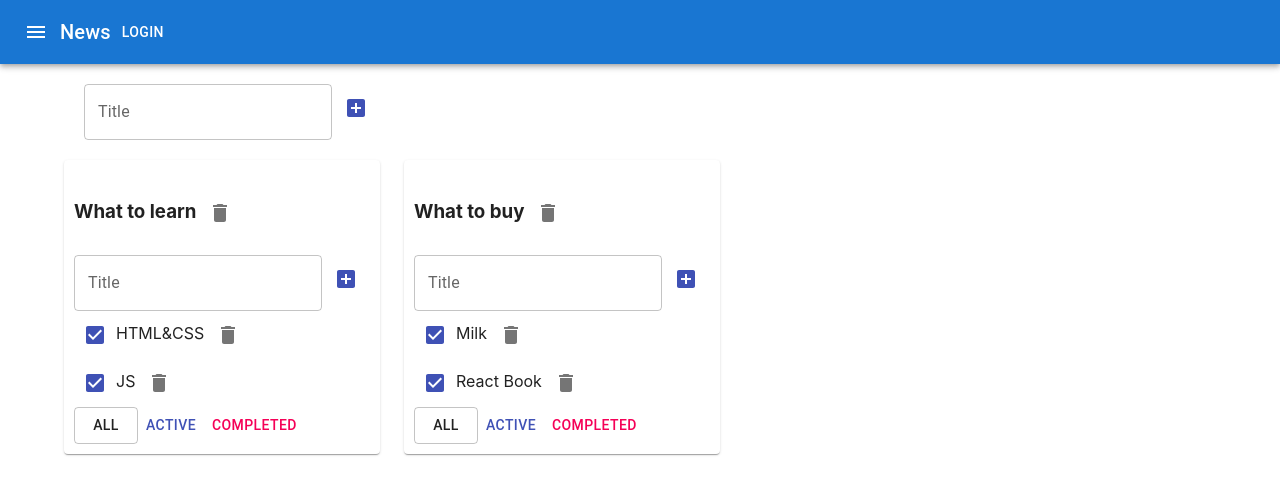
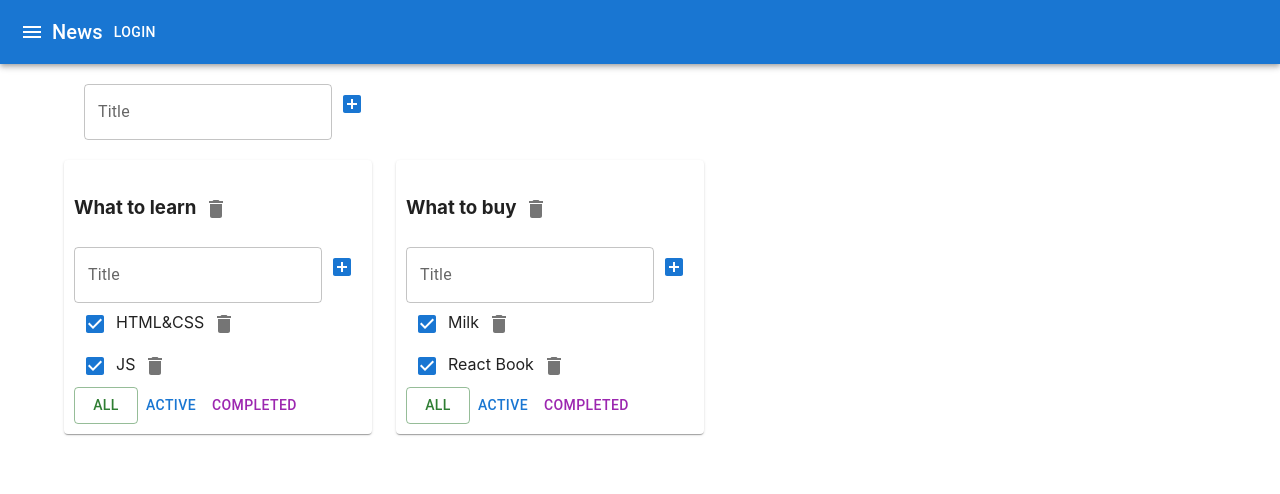
Before and after one commit to Pavel-SS/ToDo-list-Samurai-, a React (Create React App) app: page / in a window 1280 px wide. Shown: the top 494 px of the page. Built offline with nearby package versions, Linux system fonts and the light colour scheme.

Commit message:
Update Todolist.tsx

```diff
--- a/src/Todolist.tsx
+++ b/src/Todolist.tsx
@@ -2,8 +2,8 @@ import React, {ChangeEvent} from 'react';
 import {FilterValuesType} from './App';
 import {AddItemForm} from './AddItemForm';
 import {EditableSpan} from './EditableSpan';
-import {Button, Checkbox, IconButton} from '@material-ui/core';
-import {Delete} from '@material-ui/icons';
+import {Button, Checkbox, IconButton} from '@mui/material';
+import {Delete} from '@mui/icons-material';
 
 export type TaskType = {
     id: string
@@ -79,7 +79,7 @@ export function Todolist(props: PropsType) {
         <div>
             <Button variant={props.filter === 'all' ? 'outlined' : 'text'}
                     onClick={onAllClickHandler}
-                    color={'default'}
+                    color={'success'}
             >All
             </Button>
             <Button variant={props.filter === 'active' ? 'outlined' : 'text'}
```
